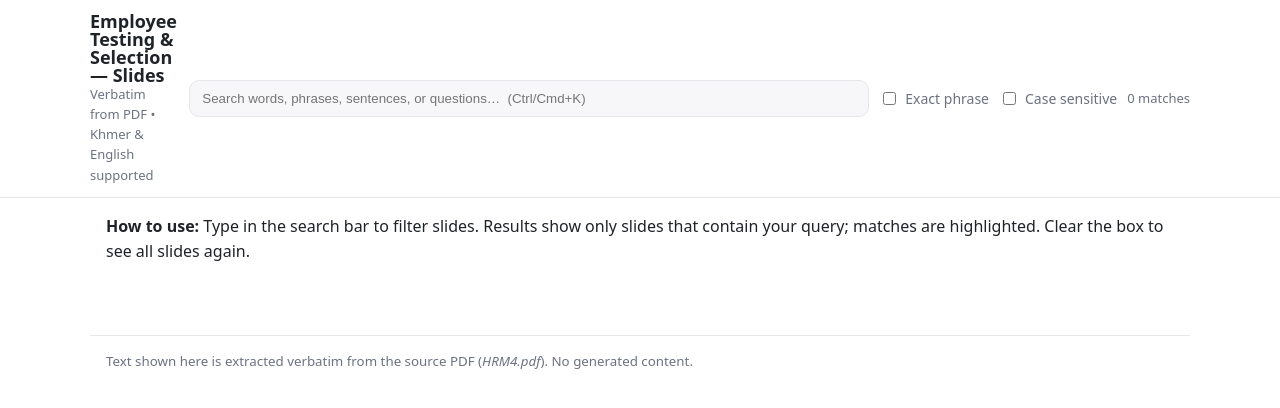
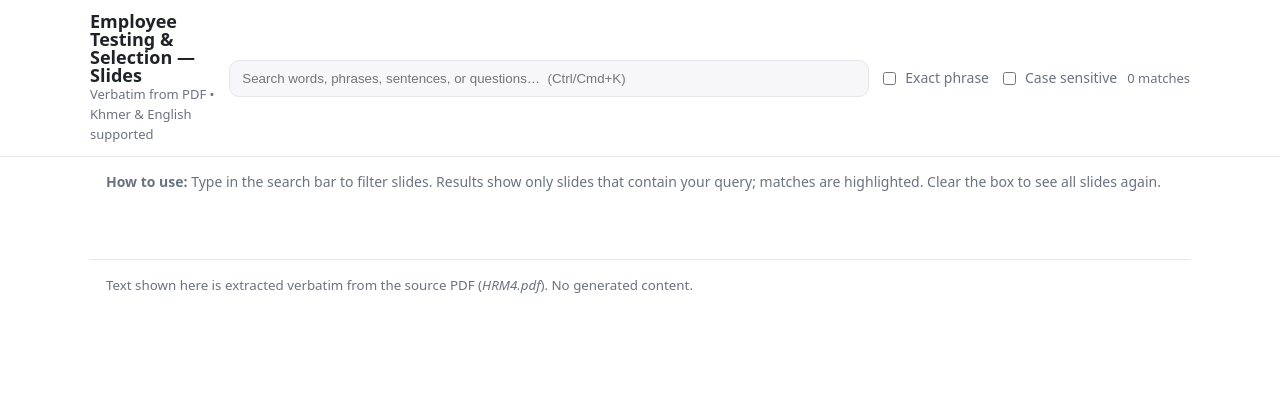
Before and after one commit to MrSaiYEM-Edu/MySearchEngine, a plain HTML site: page index.html in a window 1280 px wide. Drawn offline with Linux system fonts and the light colour scheme.

Commit message:
Update style.css

```diff
--- a/style.css
+++ b/style.css
@@ -7,6 +7,7 @@
     --ink:#e9e9ee; --muted:#b7bac4; --bg:#0f1116; --soft:#141823; --accent:#89b4ff; --border:#2b2e36; --hi:#8a7a00;
   }
 }
+
 *{box-sizing:border-box}
 html,body{margin:0;background:var(--bg);color:var(--ink);font:16px/1.55 system-ui,-apple-system,Segoe UI,Roboto,Inter,Arial,sans-serif}
 
@@ -19,16 +20,18 @@ html,body{margin:0;background:var(--bg);color:var(--ink);font:16px/1.55 system-u
 .muted{color:var(--muted)}
 
 .controls{display:flex;gap:10px;align-items:center;flex-wrap:wrap}
-#q{width:min(56vw,680px);padding:10px 12px;border:1px solid var(--border);border-radius:10px;background:var(--soft);color:var(--ink)}
+#q{width:min(52vw,640px);padding:10px 12px;border:1px solid var(--border);border-radius:10px;background:var(--soft);color:var(--ink)}
 .chk{font-size:14px;color:var(--muted);display:inline-flex;gap:6px;align-items:center}
 
-/* content */
-.tips{margin:12px 0 16px}
-.grid{display:grid;grid-template-columns:1fr;gap:14px;padding-bottom:56px}
+/* info */
+.tips{margin:14px 0 18px;color:var(--muted);font-size:14px}
+
+/* results */
+.grid{display:grid;grid-template-columns:1fr;gap:14px;padding-bottom:48px}
 .card{border:1px solid var(--border);background:var(--soft);border-radius:12px;padding:14px}
 .card h3{margin:0 0 6px;font-size:16px}
-.meta{font-size:13px;color:var(--muted);margin-top:2px}
-.text{white-space:pre-wrap;word-wrap:break-word;margin-top:8px}
+.meta{font-size:13px;color:var(--muted);margin-top:4px}
+.text{white-space:pre-wrap;word-wrap:break-word;margin-top:6px}
 mark{background:var(--hi);padding:0 .05em;border-radius:2px}
 
 /* footer */
```
